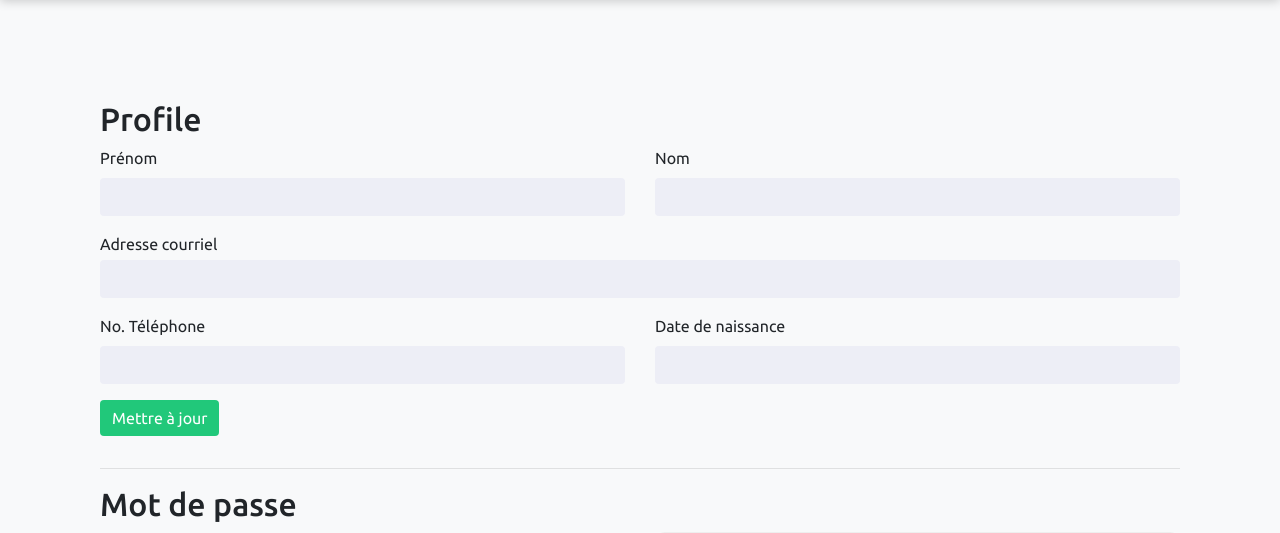
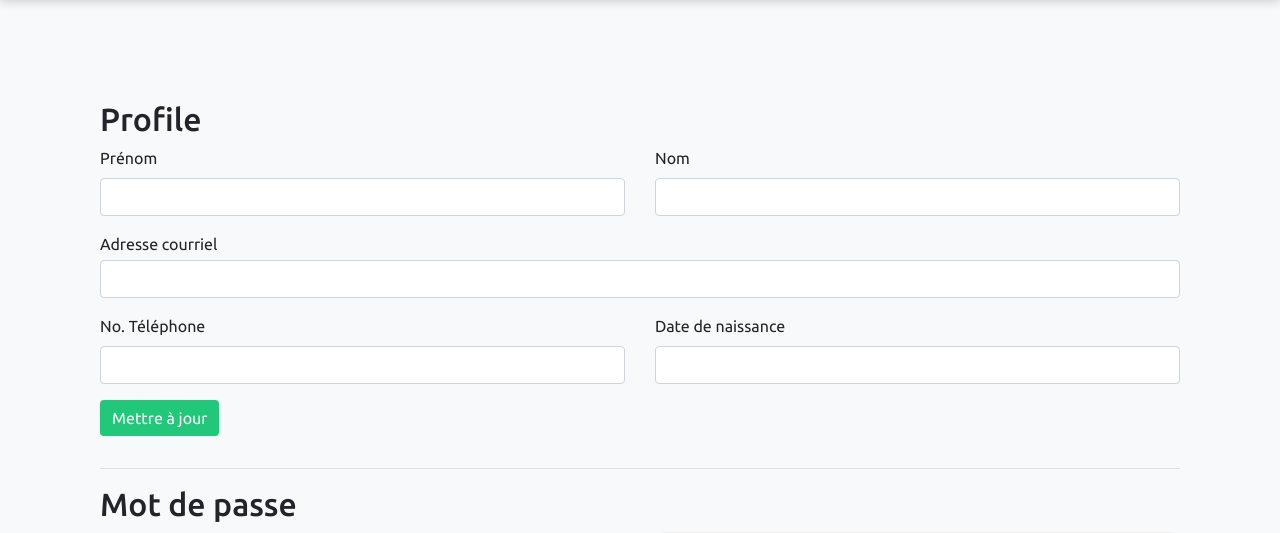
Before and after one commit to blaizeff/BilletPartout, a PHP site: page /profile/homepage in a window 1280 px wide. Shown: the part 80-613 px from the top of the page. Run offline with PHP 8.4, Linux system fonts and the light colour scheme; some libraries are stand-ins or nearby versions.

Commit message:
css change

```diff
--- a/public/css/MasterStyle.css
+++ b/public/css/MasterStyle.css
@@ -66,9 +66,10 @@ footer {
 }
 
 .customInput {
-    padding: 15px 20px 15px 20px !important;
     background-color: #edeef6 !important;
     border: none !important;
+    margin: 15px 0 15px 0 !important;
+    padding: 15px 20px 15px 20px !important;
 }
 
 .profileIcon{
--- a/public/css/login.css
+++ b/public/css/login.css
@@ -2,7 +2,3 @@
     text-align: center;
     font-weight: 600;
 }
-
-.loginInput {
-    margin: 15px 0 15px 0 !important;
-}
--- a/views/profile/SignUp.php
+++ b/views/profile/SignUp.php
@@ -12,6 +12,7 @@
                 <div style="color:red;text-align:center"><?php echo User::errorMessage(); ?></div>
 <<<<<<< HEAD
                 <input type="text" class="form-control form-control-lg customInput" name="email" placeholder="Entrez votre adresse courriel" required>
+<<<<<<< HEAD
                 <input type="password" class="form-control form-control-lg customInput loginInput" name="password" placeholder="Entrez votre mot de passe" required>
                 <input type="password" class="form-control form-control-lg customInput loginInput" name="confirm" placeholder="Confirmez votre mot de passe" required>
 =======
@@ -19,6 +20,10 @@
                 <input type="password" class="form-control form-control-lg customInput" name="password" placeholder="Entrez votre mot de passe">
                 <input type="password" class="form-control form-control-lg customInput" name="confirm" placeholder="Confirmez votre mot de passe">
 >>>>>>> fbf2fb03c586af0dd4cc3fb27bf310ec9cc1bf58
+=======
+                <input type="password" class="form-control form-control-lg customInput" name="password" placeholder="Entrez votre mot de passe" required>
+                <input type="password" class="form-control form-control-lg customInput" name="confirm" placeholder="Confirmez votre mot de passe" required>
+>>>>>>> parent of 148d76d... css change
                 <button type="submit" name="submit" class="btn btn-lg btn-block btn-primary green">Se connecter</button>
 
                 <div class="text-center">
--- a/views/profile/homePage.php
+++ b/views/profile/homePage.php
@@ -21,27 +21,27 @@ PageFrame::loadBundle();
         <form class="row">
             <div class="col-12 col-md-6 form-group">
                 <label>Prénom</label>
-                <input type="text" class="form-control customInput">
+                <input type="text" class="form-control">
             </div>
 
             <div class="col-12 col-md-6 form-group">
                 <label>Nom</label>
-                <input type="text" class="form-control customInput">
+                <input type="text" class="form-control">
             </div>
 
             <div class="col-12 form-group">
                 <label class="mb-1">Adresse courriel</label>
-                <input type="email" class="form-control customInput">
+                <input type="email" class="form-control">
             </div>
 
             <div class="col-12 col-md-6 form-group">
                 <label>No. Téléphone</label>
-                <input type="text" class="form-control customInput">
+                <input type="text" class="form-control">
             </div>
 
             <div class="col-12 col-md-6 form-group">
                 <label>Date de naissance</label>
-                <input type="text" class="form-control customInput">
+                <input type="text" class="form-control">
             </div>
 
             <div class="col-12 form-group">
--- a/views/profile/login.php
+++ b/views/profile/login.php
@@ -11,12 +11,17 @@
                 <h1 class="title">Se connecter</h1>
                 <div style="color:red;text-align:center"><?php echo User::errorMessage(); ?></div>
 <<<<<<< HEAD
+<<<<<<< HEAD
                 <input type="email" class="form-control form-control-lg customInput loginInput" name="email" placeholder="Entrez votre adresse courriel" required>
                 <input type="password" class="form-control form-control-lg customInput loginInput" name="password" placeholder="Entrez votre mot de passe" required>
 =======
                 <input type="text" class="form-control form-control-lg customInput" name="email" placeholder="Entrez votre adresse courriel">
                 <input type="password" class="form-control form-control-lg customInput" name="password" placeholder="Entrez votre mot de passe">
 >>>>>>> fbf2fb03c586af0dd4cc3fb27bf310ec9cc1bf58
+=======
+                <input type="email" class="form-control form-control-lg customInput" name="email" placeholder="Entrez votre adresse courriel" required>
+                <input type="password" class="form-control form-control-lg customInput" name="password" placeholder="Entrez votre mot de passe" required>
+>>>>>>> parent of 148d76d... css change
 
                 <div class="form-group d-flex justify-content-between">
                     <div class="custom-control custom-checkbox">
```
